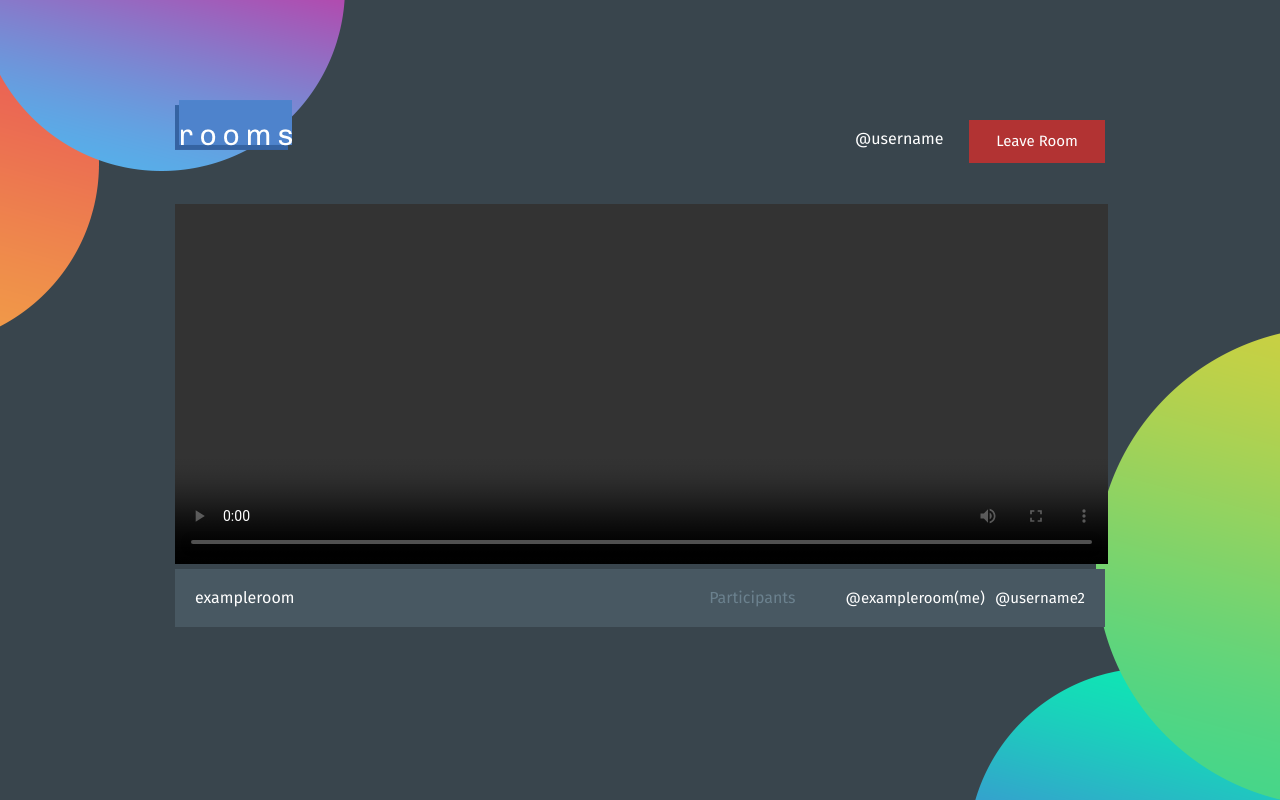
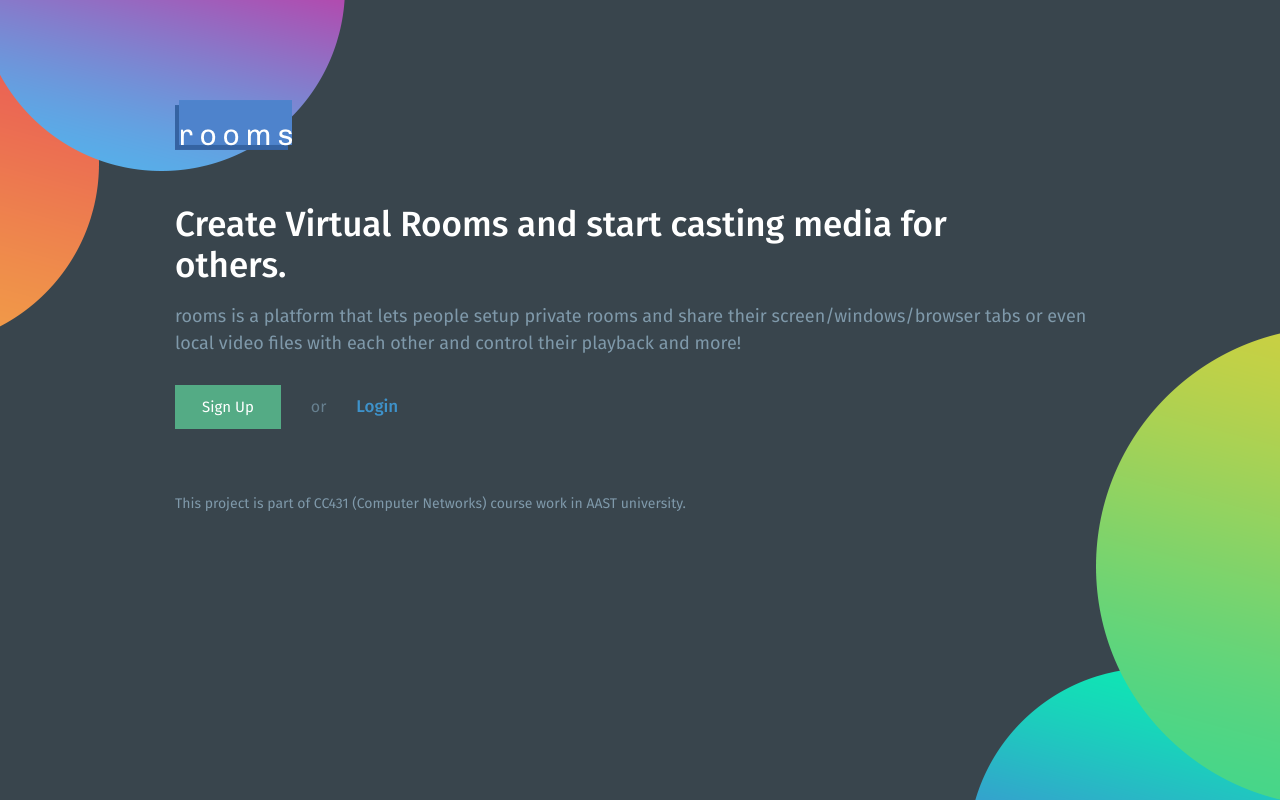
Before and after one commit to platoonic/rooms, a React (Create React App) app: page / in a window 1280 px wide. Built offline with nearby package versions, Linux system fonts and the light colour scheme.

Commit message:
Fixed some UI.css bugs

```diff
--- a/src/App.js
+++ b/src/App.js
@@ -13,9 +13,9 @@ import Logo from './imgs/logo.png';
 function App() {
 	const [loginVisible, showLogin] = useState(0);
 	const [signupVisible, showSignup] = useState(0);
-	const [loggedIn, setLogin] = useState(1);
+	const [loggedIn, setLogin] = useState(0);
 	const [username, setUsername] = useState("username");
-	const [insideRoom, setInsideRoom] = useState(1);
+	const [insideRoom, setInsideRoom] = useState(0);
 	let render;
 	if(loggedIn){
 		render = <Dashboard insideRoom = {insideRoom}/>;
--- a/src/css/ui.css
+++ b/src/css/ui.css
@@ -15,6 +15,10 @@ a{
 
 a:hover{
 	border-bottom:1px dotted #3e92ca;
+}
+
+a.button:hover{
+	border:0;
 }
 
 .wrapper{
```
